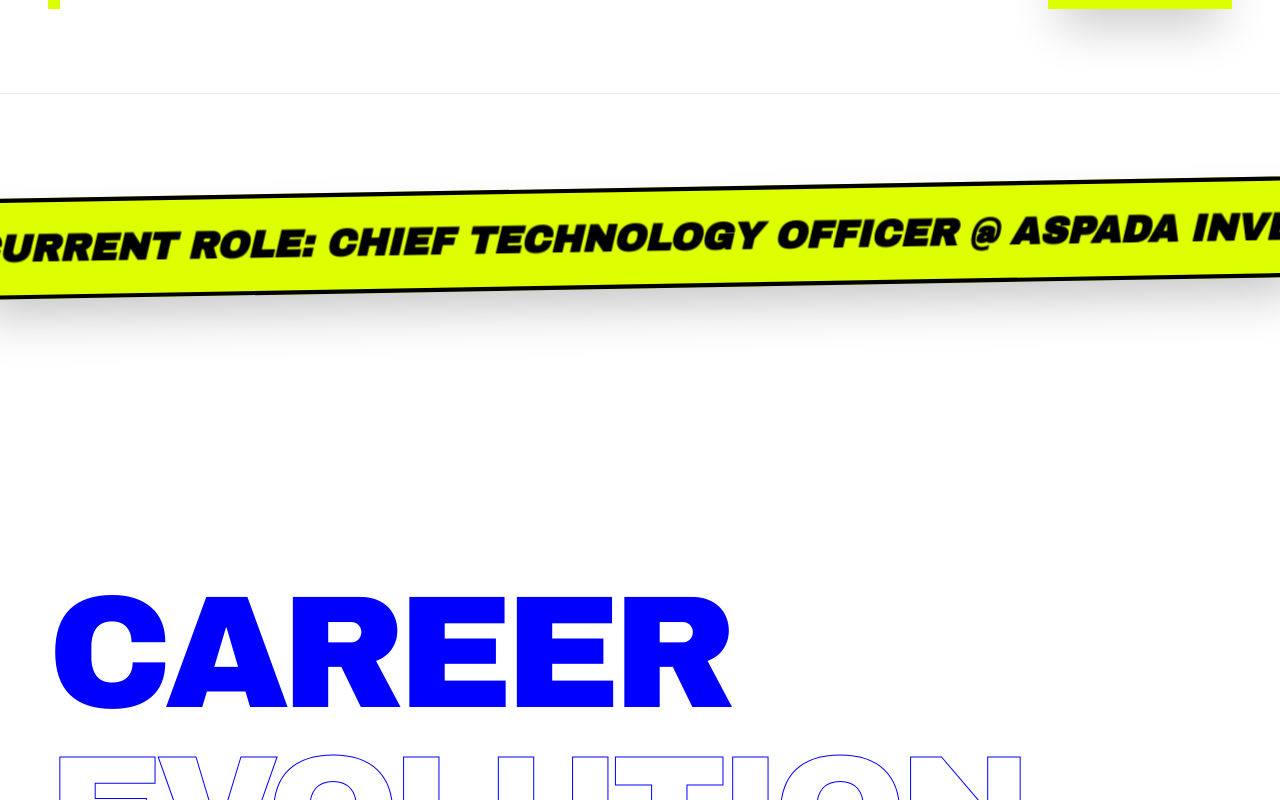
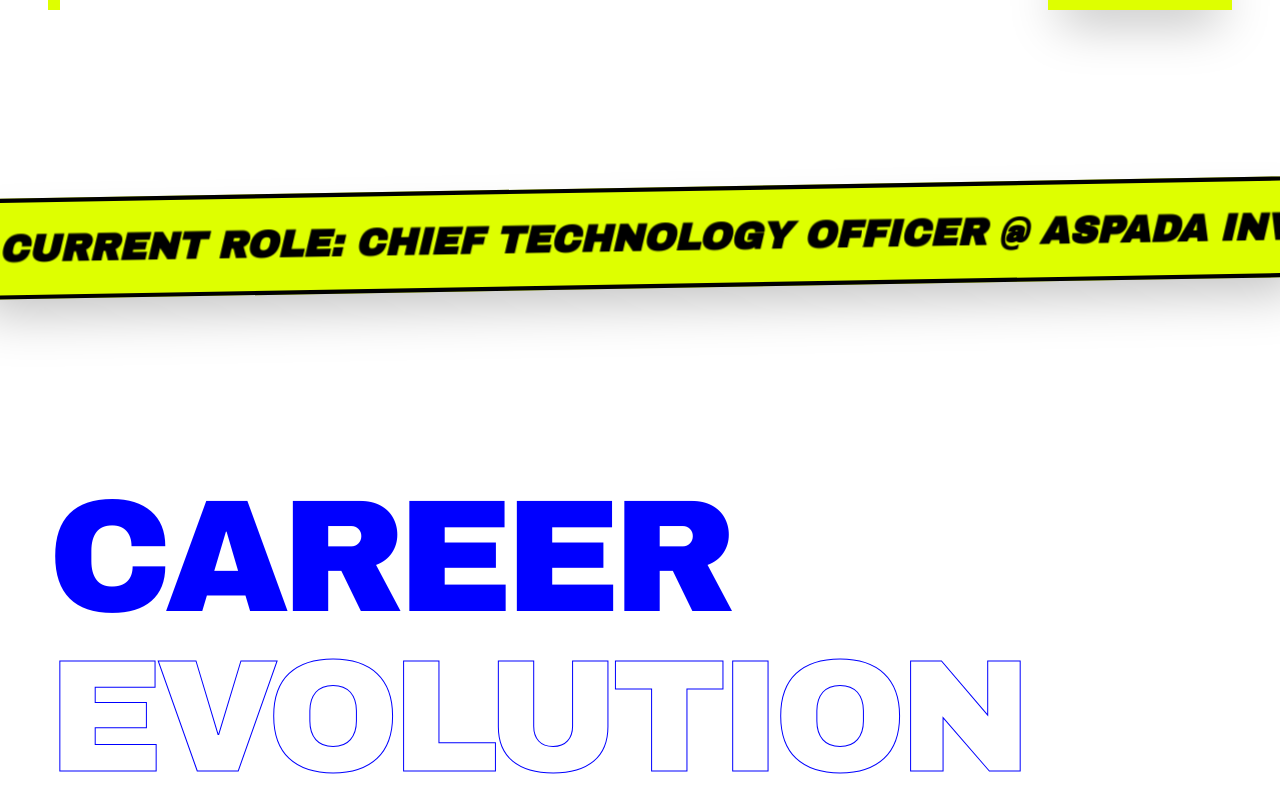
Before and after one commit to kavyasukumar/kavyasukumar.github.io, a React (Vite) app: page / in a window 1280 px wide. Shown: the part 706-1506 px from the top of the page. Built offline with nearby package versions, Linux system fonts and the light colour scheme.

Commit message:
More style updates

```diff
--- a/src/App.tsx
+++ b/src/App.tsx
@@ -80,8 +80,7 @@
 
       {/* --- HERO SECTION --- */}
       <section
-        className="relative min-h-screen flex flex-col justify-center px-6 md:px-12 pt-20 border-b"
-        style={{ borderColor: colors.border }}
+        className="relative min-h-screen flex flex-col justify-center px-6 md:px-12 pt-20"
       >
 
         <nav className="absolute top-10 right-10 flex items-center gap-6 md:gap-10 z-20 flex-wrap justify-end">
@@ -189,8 +188,8 @@
       {/* --- CAREER EVOLUTION --- */}
       <section
         id="pivot"
-        className="py-24 md:py-48 px-6 md:px-12 border-b relative overflow-hidden transition-colors duration-500"
-        style={{ borderColor: colors.border, backgroundColor: colors.bg }}
+        className="py-16 md:py-24 px-6 md:px-12 relative overflow-hidden transition-colors duration-500"
+        style={{ backgroundColor: colors.bg }}
       >
         <div className="max-w-[1440px] mx-auto">
           <SectionTitle isDark={isDark} outline="CAREER" solid="EVOLUTION" />
@@ -252,8 +251,8 @@
        {/* --- MEDIA CLIPS SECTION --- */}
       <section
         id="clips"
-        className="py-24 md:py-48 px-6 md:px-12 border-b transition-colors duration-500"
-        style={{ borderColor: colors.border, backgroundColor: colors.bg }}
+        className="py-16 md:py-24 px-6 md:px-12 transition-colors duration-500"
+        style={{ backgroundColor: colors.bg }}
       >
         <div className="max-w-[1440px] mx-auto">
           <SectionTitle isDark={isDark} outline="MEDIA" solid="CLIPS" />
```
